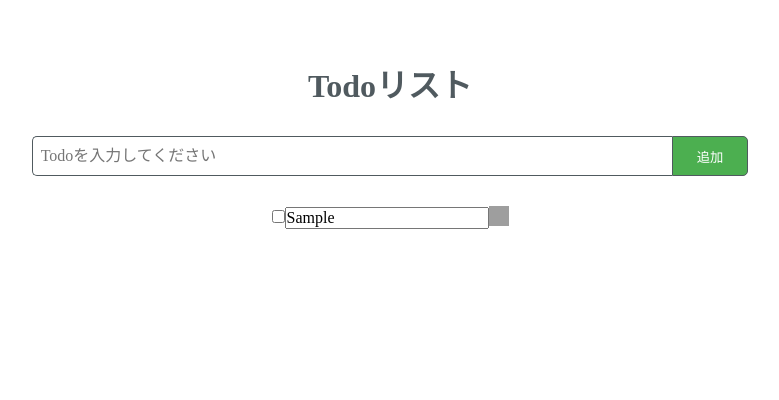
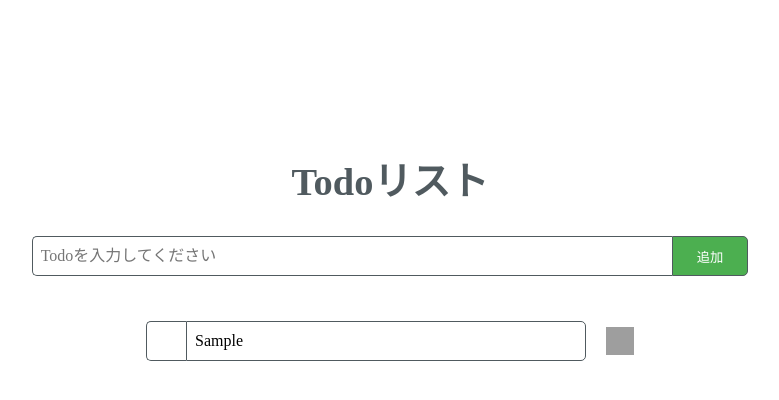
Before and after one commit to Genki1019/react-todo-list, a React (Vite) app: page / in a window 1280 px wide. Both pictures are taken after typing "Sample" into the empty fields and a click on the button "追加". Shown: the top 400 px of the page, without its empty margins (250-1029 px from the left). Built offline with nearby package versions, Linux system fonts and the light colour scheme; grey boxes are pictures that could not be loaded.

Commit message:
refactor: todo一覧エリアのスタイルを実装

```diff
--- a/src/App.css
+++ b/src/App.css
@@ -8,12 +8,12 @@
 .container {
   text-align: center;
   width: 100%;
-  margin-top: 60px;
+  margin-top: 150px;
 }
 
 h1 {
   color: #505a5f;
-  font-size: 2rem;
+  font-size: 2.4rem;
   font-weight: bold;
   margin-bottom: 30px;
 }
@@ -72,6 +72,62 @@ h1 {
   }
 }
 
+/* Todo一覧 */
+.todoList {
+  display: flex;
+  flex-direction: column;
+  align-items: center;
+}
+
+.todoContent {
+  margin: 15px 0;
+  display: flex;
+  align-items: center;
+  justify-content: space-around;
+  padding: 0;
+  vertical-align: middle;
+}
+
+.checkbox {
+  position: relative;
+  width: 40px;
+  height: 40px;
+  vertical-align: -5px;
+  appearance: none;
+  border: 1px solid #505a5f;
+  border-right: 0;
+  border-radius: 5px 0 0 5px;
+  box-sizing: border-box;
+  vertical-align: top;
+}
+
+.checkbox:checked:before {
+  position: absolute;
+  top: 2px;
+  left: 12px;
+  transform: rotate(50deg);
+  width: 10px;
+  height: 22px;
+  border-right: 5px solid #4caf50;
+  border-bottom: 5px solid #4caf50;
+  content: "";
+}
+
+.todoTitle {
+  width: 400px;
+  height: 40px;
+  padding: 0.5rem;
+  border: 1px solid #505a5f;
+  border-radius: 0 5px 5px 0;
+  cursor: pointer;
+  box-sizing: border-box;
+  vertical-align: top;
+}
+
+.todoTitle:disabled {
+  text-decoration: line-through;
+}
+
 .deleteButton {
   background-color: transparent;
   border: none;
@@ -80,11 +136,18 @@ h1 {
 }
 
 .deleteButton img {
-  width: 20px;
-  height: 20px;
-  transition: transform 0.2s ease;
+  width: 28px;
+  height: 28px;
+  margin-left: 20px;
+  transition: 0.4s ease;
 }
 
 .deleteButton:hover img {
   transform: scale(1.2);
 }
+
+@media screen and (max-width: 768px) {
+  .todoTitle {
+    width: 200px;
+  }
+}
--- a/src/TodoList.tsx
+++ b/src/TodoList.tsx
@@ -20,14 +20,16 @@ function TodoList({
   return (
     <ul className="todoList">
       {todos.map((todo) => (
-        <li key={todo.id}>
+        <li key={todo.id} className="todoContent">
           <input
             type="checkbox"
+            className="checkbox"
             checked={todo.isCompleted}
             onChange={() => handleCheck(todo.id)}
           />
           <input
             type="text"
+            className="todoTitle"
             value={todo.title}
             onChange={(e) => handleEdit(todo.id, e.target.value)}
             disabled={todo.isCompleted}
```
